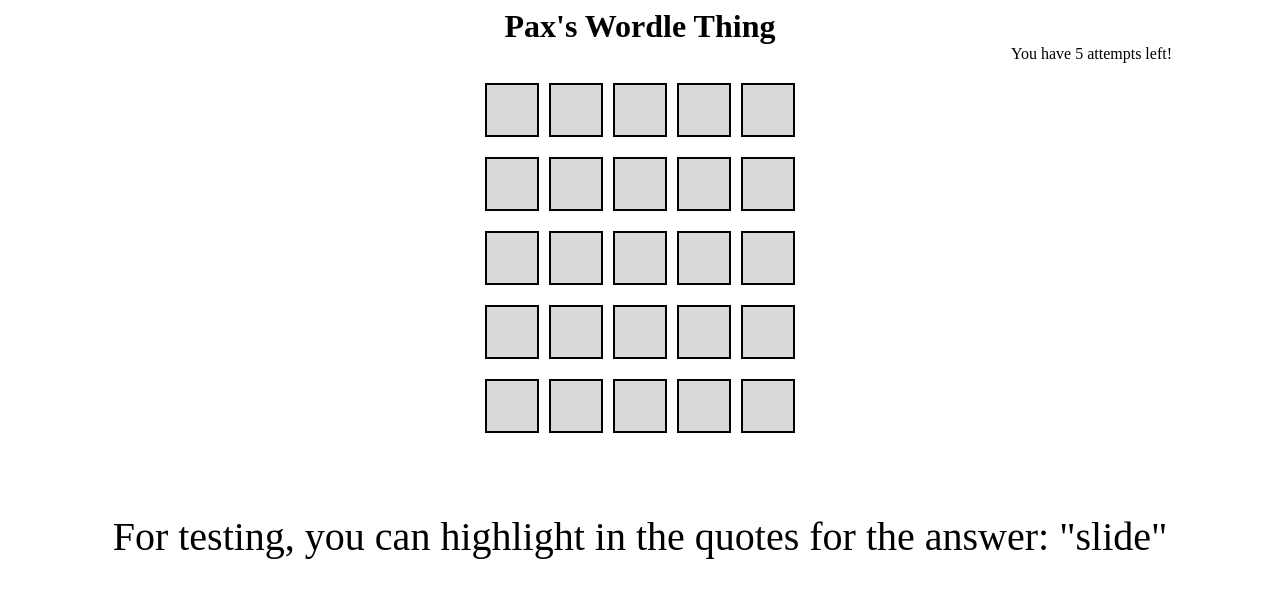
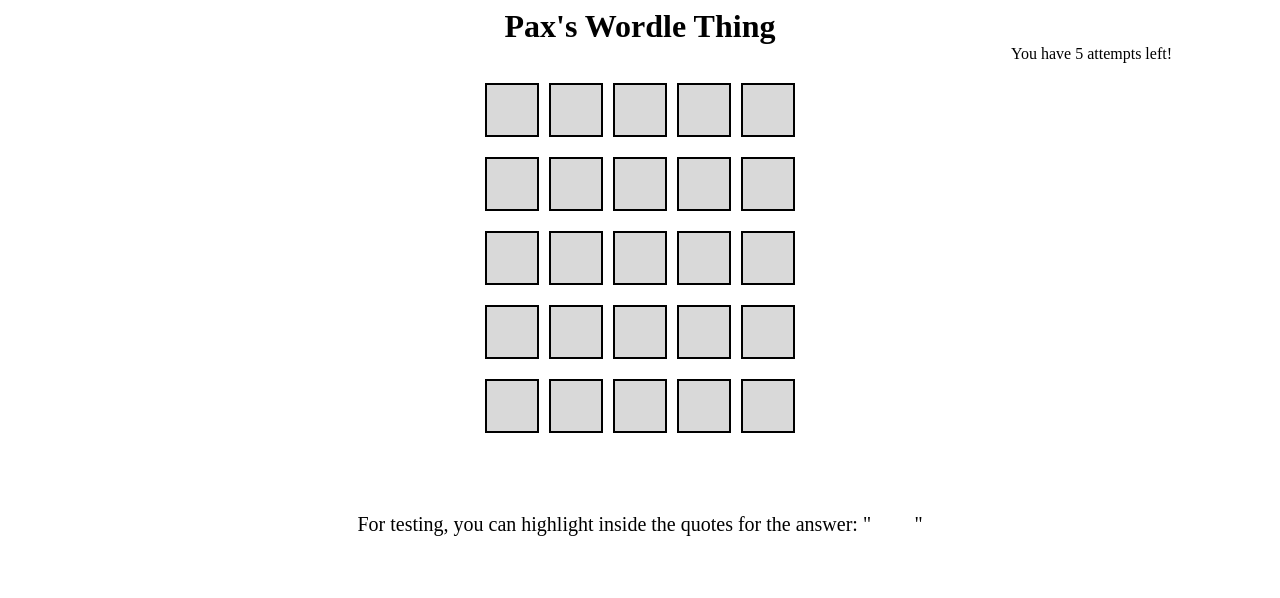
Before and after one commit to paxhuckstep/wordle1, a React (Vite) app: page / in a window 1280 px wide. Shown: the top 598 px of the page. Built offline with nearby package versions, Linux system fonts and the light colour scheme.

Commit message:
alls good I think, might add more words or a backend for fun later

```diff
--- a/src/App.css
+++ b/src/App.css
@@ -7,10 +7,10 @@
 
 .delete__later {
     margin: 80px auto;
-    font-size: 40px;
+    font-size: 20px;
     color: #000;
 }
 
 .delete__later-span {
-    /* color: white */
+    color: white
 }
--- a/src/App.jsx
+++ b/src/App.jsx
@@ -91,7 +91,7 @@ function App() {
 
   const handleResetButtonClick = () => {
     setCorrectWord(
-      randomWords[Math.floor(Math.random() * (randomWords.length - 1))]
+      randomWords[Math.floor(Math.random() * (randomWords.length))]
     );
     setSubmissions([]);
     setIsOpen(false);
@@ -143,14 +143,10 @@ function App() {
 
   useEffect(() => {
     setCorrectWord(
-      randomWords[Math.floor(Math.random() * (randomWords.length - 1))]
+      randomWords[Math.floor(Math.random() * (randomWords.length))]
     );
   }, []);
 
-  // useEffect(() => {
-  //   console.log(submissions);
-  //   console.log(submissions.map((submission) => submission[0].letter));
-  // }, [submissions]);
 
   return (
     <>
@@ -163,7 +159,7 @@ function App() {
           submissions={submissions}
         />
         <div className="delete__later">
-          For testing, you can highlight in the quotes for the answer: "
+          For testing, you can highlight inside the quotes for the answer: "
           <span className="delete__later-span">{correctWord}</span>"{" "}
         </div>
         <Popup
--- a/src/Utils/constants.js
+++ b/src/Utils/constants.js
@@ -1,15 +1,15 @@
-// export const randomWords = [
-//   "spine",
-//   "hardship",
-//   "slide",
-//   "wife",
-//   "quantity",
-//   "champion",
-//   "reign",
-//   "provide",
-//   "study",
-//   "west",
-//   "technique",
-// ];
+export const randomWords = [
+  "spine",
+  "hardship",
+  "slide",
+  "wife",
+  "quantity",
+  "champion",
+  "reign",
+  "provide",
+  "study",
+  "west",
+  "technique",
+];
 
-export const randomWords = ["slide"];
+// export const randomWords = ["slide"];
```
